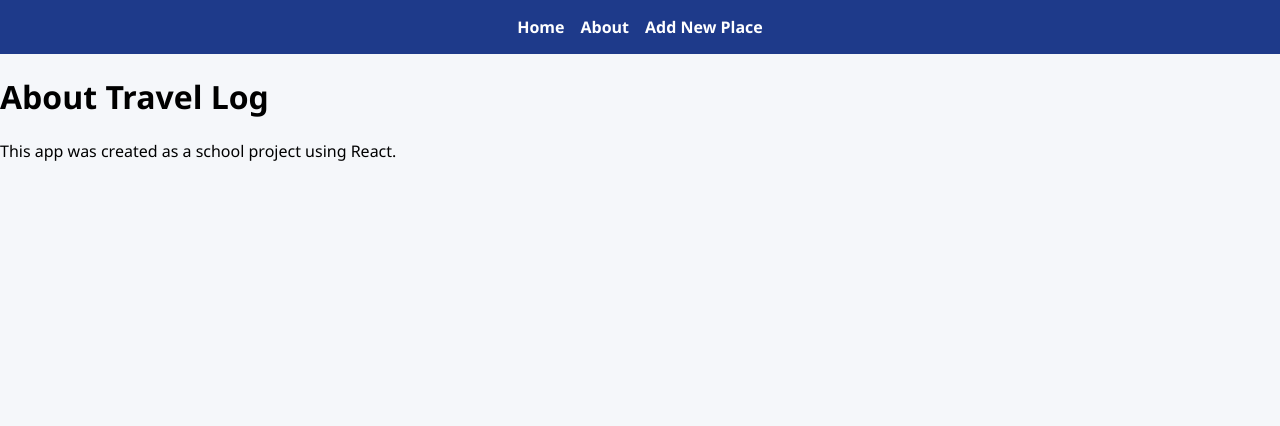
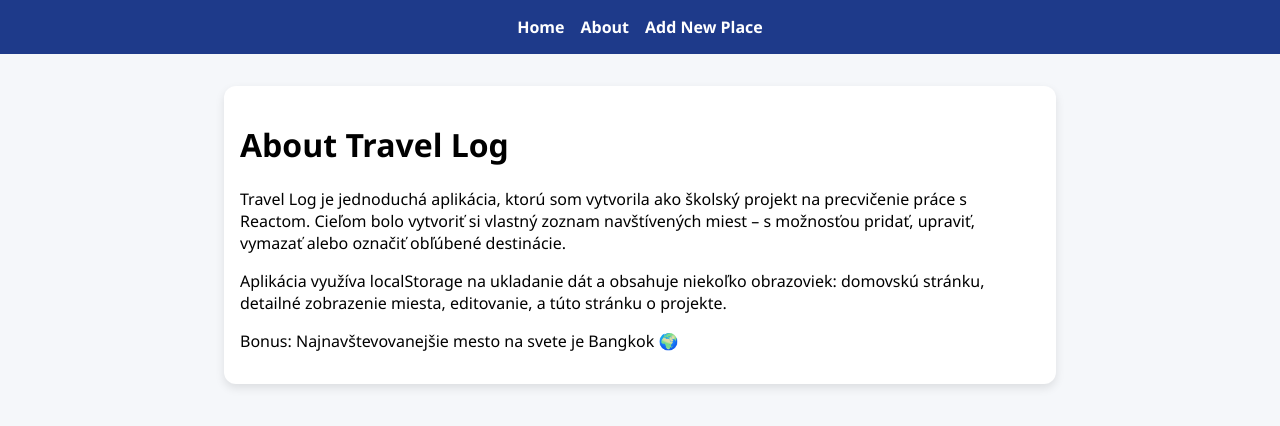
Before and after one commit to KonarAndriiana/Travel-Log, a React (Create React App) app in the folder travel-log/: page /about in a window 1280 px wide. Shown: the top 426 px of the page. Built offline with nearby package versions, Linux system fonts and the light colour scheme.

Commit message:
Update About page

```diff
--- a/travel-log/src/pages/About.js
+++ b/travel-log/src/pages/About.js
@@ -2,9 +2,20 @@ import React from 'react';
 
 function About() {
   return (
-    <div>
+    <div className="container about-page">
       <h1>About Travel Log</h1>
-      <p>This app was created as a school project using React.</p>
+      <p>
+        Travel Log je jednoduchá aplikácia, ktorú som vytvorila ako školský projekt na precvičenie práce s Reactom.
+        Cieľom bolo vytvoriť si vlastný zoznam navštívených miest – s možnosťou pridať, upraviť, vymazať alebo označiť
+        obľúbené destinácie.
+      </p>
+      <p>
+        Aplikácia využíva localStorage na ukladanie dát a obsahuje niekoľko obrazoviek: domovskú stránku, detailné
+        zobrazenie miesta, editovanie, a túto stránku o projekte.
+      </p>
+      <p>
+        Bonus: Najnavštevovanejšie mesto na svete je Bangkok 🌍
+      </p>
     </div>
   );
 }
```
